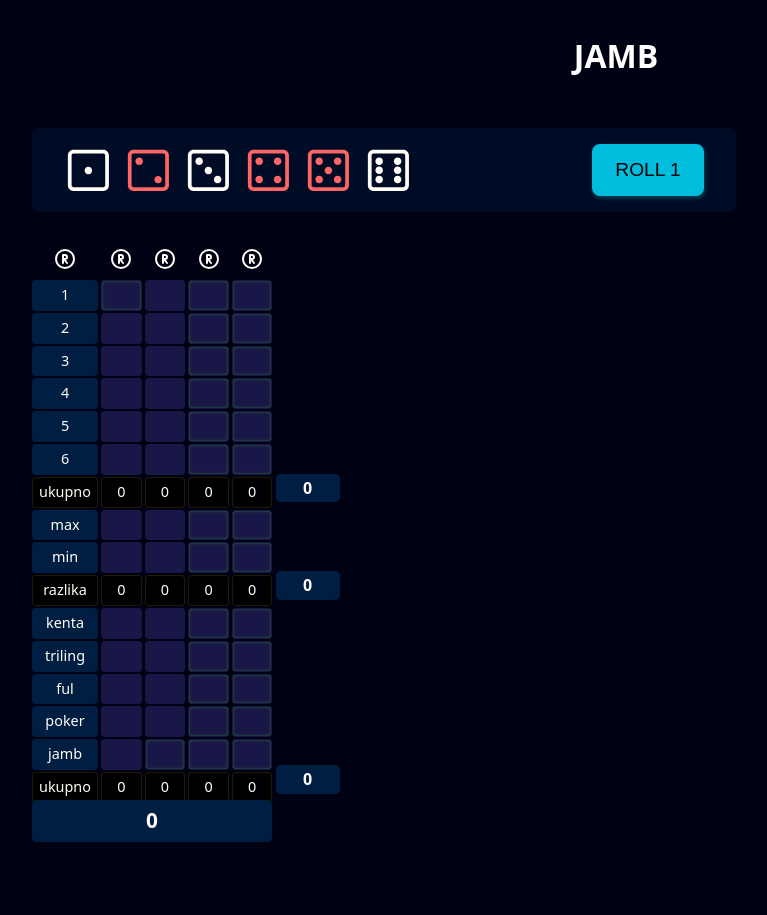
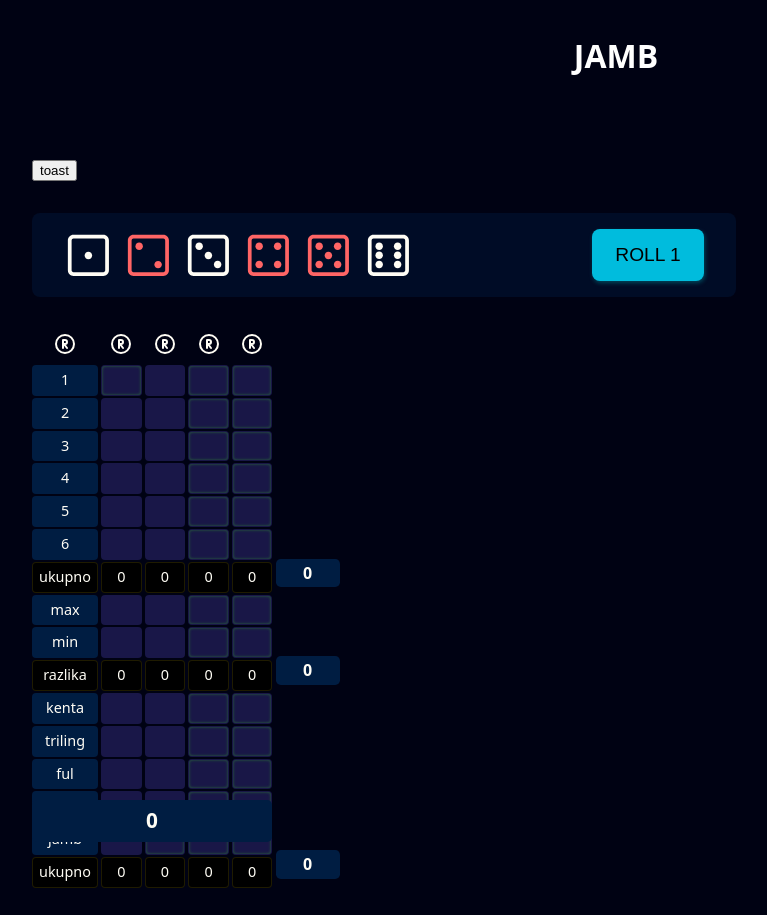
Before and after one commit to BSlaven/JAMB-YAHTZEE, a React (Vite) app: page /game/1 in a window 1280 px wide. Shown: the whole page, without its empty margins (24-791 px from the left). Before the commit the page ends 842 px from the top, so only its background shows below. Built offline with nearby package versions, Linux system fonts and the light colour scheme.

Commit message:
introduce toaster component

```diff
--- a/src/components/Game/Game.jsx
+++ b/src/components/Game/Game.jsx
@@ -2,11 +2,20 @@ import classes from './Game.module.css';
 
 import Dice from '../Dice/Dice';
 import Fields from '../Fields/Fields';
+import { toast, Toaster } from 'sonner';
 
 const Game = () => {
 
   return (
     <div className={classes.gameContainer}>
+
+      <Toaster visibleToasts={5} richColors position='top-left' />
+      <button
+        onClick={() => {
+          return toast.success('dobro je majstore!')
+        }}
+      >toast</button>
+
       <Dice />
       <Fields />
     </div>
```
